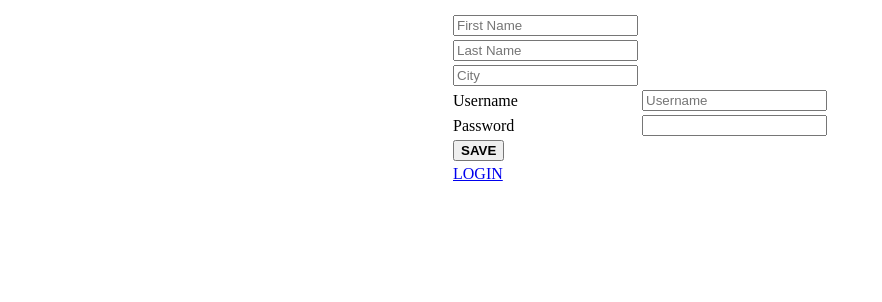
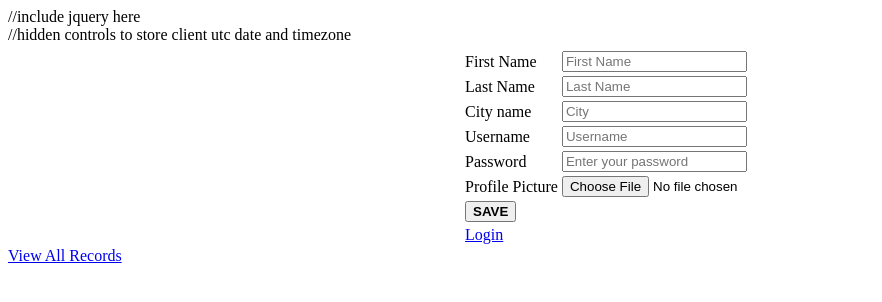
Before and after one commit to JafaMohammed/btc3205, a PHP site: page /lab1.php in a window 1280 px wide. Shown: the top 302 px of the page, without its empty margins (0-882 px from the left). Run offline with PHP 8.4, Linux system fonts and the light colour scheme.

Commit message:
new modification based on lab2part3

```diff
--- a/lab1.php
+++ b/lab1.php
@@ -3,6 +3,7 @@
     // session_start();
     include_once 'user.php';
     include_once 'dbConnect.php';
+    include_once 'fileUploader.php';
     $con = new DBConnector;
 
     if(isset($_POST['btn-save'])){
@@ -12,8 +13,27 @@
         $username = $_POST['username'];
         $password = $_POST['password'];
 
+        //lab3 controls
+        $timestamp = $_POST['utcTimestamp'];
+        $offset = $_POST['timeZoneOffset'];
 
-        $user = new User($first_name, $last_name, $city,$username,$password);
+
+
+//       Get the name of the file selected, the size and the file type
+$imageName = $_FILES['fileToUpload']['name'];
+$imageTmp = $_FILES['fileToUpload']['tmp_name'];
+$imageSize = $_FILES['fileToUpload']['size'];
+$imageType = $_FILES['fileToUpload']['type'];
+
+//lab3
+
+        $user = new User($first_name, $last_name, $city,$username,$password,$timestamp,$offset);
+        $uploader = new FileUploader($imageName,$imageTmp,$imageSize,$imageType);
+        if($uploader->uploadFile())
+        {
+            echo "<script>alert(\"Image uploaded successfully!\")</script>";
+        }
+
         if(!$user->validateForm()){
             $user->createFormErrorSessions();
             header("Refresh:0");
@@ -35,6 +55,9 @@
     <title>Lab1</title>
     <script type="text/javascript" src="validate.js"></script>
     <link rel="stylesheet" type="text/css" href="validate.css">
+    //include jquery here
+    <script src="https://ajax.googleapis.com/ajax/libs/jquery/3.5.1/jquery.min.js"></script>
+        <script src="timezone.js"></script>
 </head>
 <body>
 <form method="post" name="user_details" id="user_details" onsubmit="return validateForm()"
@@ -55,30 +78,41 @@
                 </td>
             </tr>
         <tr>
+            <td><label for="first_name">First Name</label></td>
            <td><input type="text" name="first_name" placeholder="First Name"/></td>
            </tr>
            <tr>
+           <td><label for="last_name">Last Name</label></td>
             <td><input type="text" name="last_name" placeholder="Last Name"/></td>
             </tr>
             <tr>
+            <td><label for="city_name">City name</label></td>
             <td><input type="text" name="city_name" placeholder="City"/></td>
             </tr>
             <tr>
-                <td><label for="uname">Username</label></td>
-                <td><input type="text" name="user_name" id="uname" placeholder="Username"></td>
+                <td><label for="username">Username</label></td>
+                <td><input type="text" name="user_name" id="username" placeholder="Username"></td>
             </tr>
             <tr>
                 <td><label for="password">Password</label></td>
-                <td><input type="password" name="password" id="password"></td>
+                <td><input type="password" name="password" id="password" placeholder="Enter your password"></td>
+            </tr>
+            <tr>
+                <td><label for="fileToUpload">Profile Picture</label></td>
+                <td><input type="file" name="fileToUpload" id="fileToUpload"></td>
             </tr>
             <tr>
             <td><button type="submit" name="btn-save"><strong>SAVE</button></button></td>
             </tr>
+            //hidden controls to store client utc date and timezone
+            <input type="hidden" name="utcTimestamp" id="utcTimestamp">
+            <input type="hidden" name="timeZoneOffset" id="timeZoneOffset">
             <tr>
-            <td><a href="login.php">LOGIN</a></td>
+            <td><a href="login.php">Login</a></td>
             </tr>
 
             </table>
         </form>
+        <a href="viewAllRecords.php" >View All Records</a>
 </body>
 </html>
```
